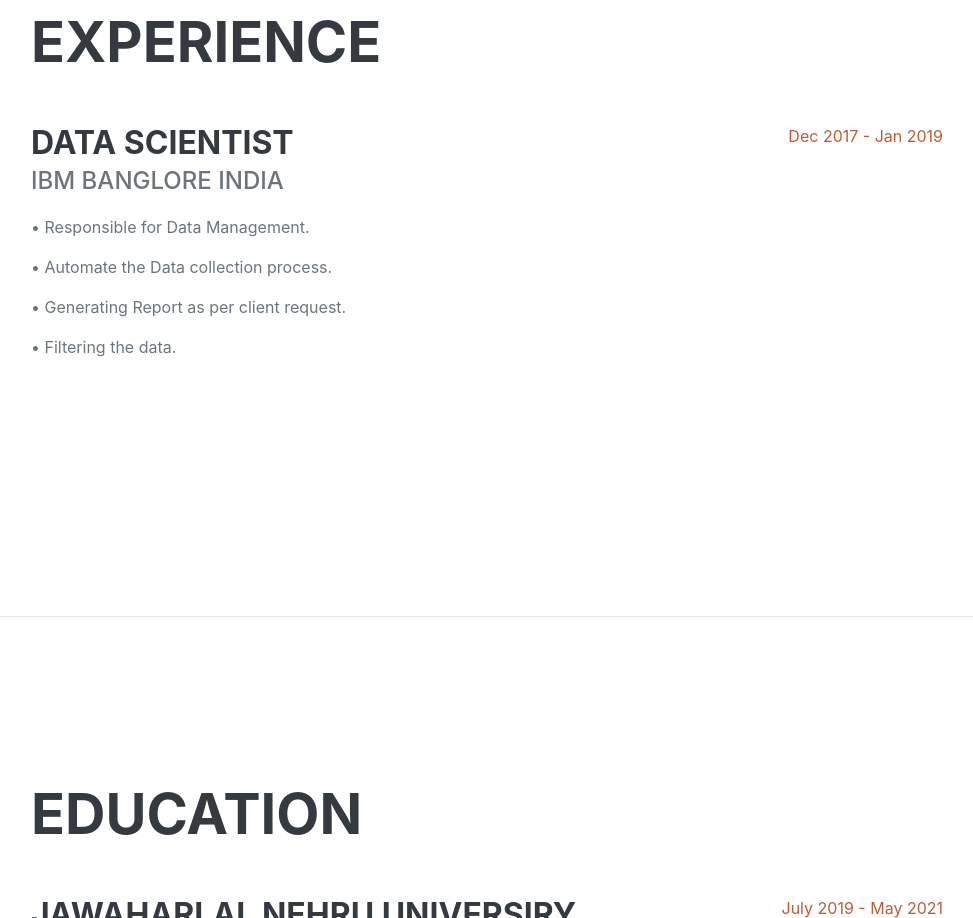
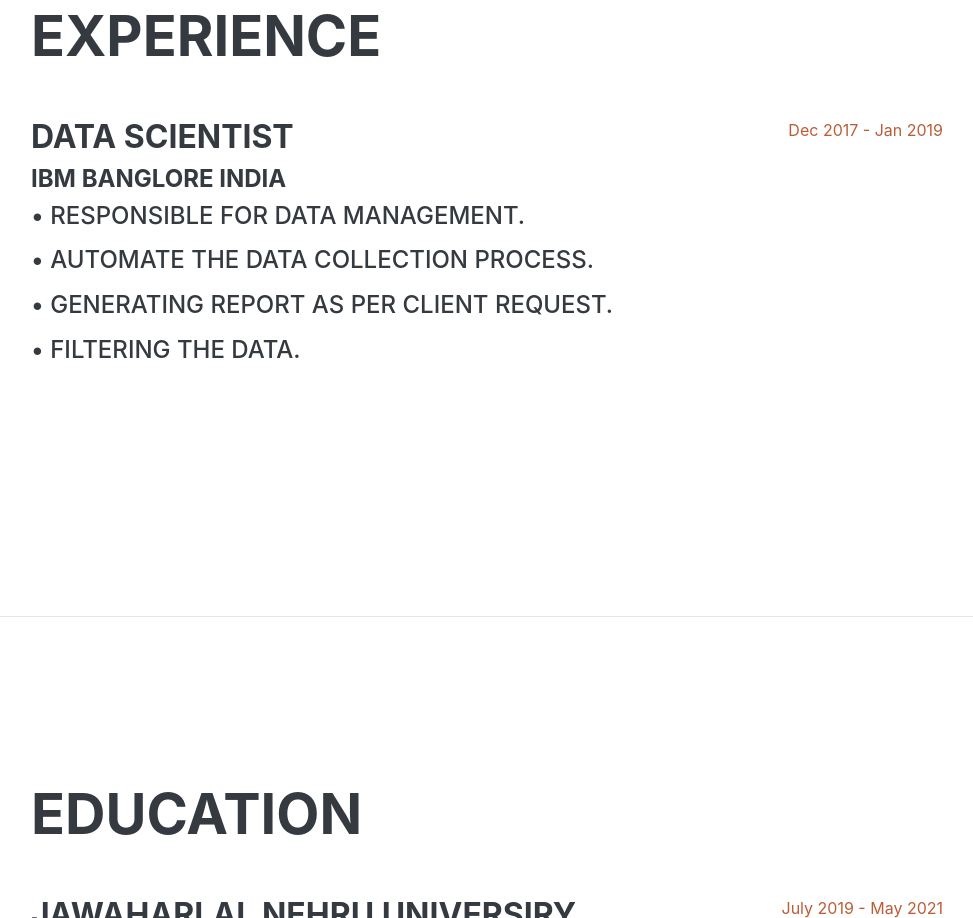
Before and after one commit to s-k-sharma/s-k-sharma.github.io, a plain HTML site: page index.html in a window 1280 px wide. Shown: the part 985-1903 px from the top of the page, without its empty margins (289-1262 px from the left). Drawn offline with nearby package versions, Linux system fonts and the light colour scheme; a web font is replaced by a local one.

Commit message:
commit-3

```diff
--- a/index.html
+++ b/index.html
@@ -63,12 +63,12 @@
                     <h2 class="mb-5">Experience</h2>
                     <div class="d-flex flex-column flex-md-row justify-content-between mb-5">
                         <div class="flex-grow-1">
-                            <h3 class="mb-0">Data Scientist</h3>
-                            <div class="subheading mb-3"> IBM Banglore India</div>
-                            <p>&#8226; Responsible for Data Management.</p>
-                            <p>&#8226; Automate the Data collection process.</p>
-                            <p>&#8226; Generating Report as per client request.</p>
-                            <p>&#8226; Filtering the data.</p>
+                            <h3>Data Scientist</h3>
+                            <h4> IBM Banglore India</h4>
+                            <h4><div class="subheading mb-3"> &#8226; Responsible for Data Management.</div></h4>
+                            <h4><div class="subheading mb-3">&#8226; Automate the Data collection process.</div></h4>
+                            <h4><div class="subheading mb-3">&#8226; Generating Report as per client request.</div></h4>
+                            <h4><div class="subheading mb-3">&#8226; Filtering the data.</div></h4>
                         </div>
                         <div class="flex-shrink-0"><span class="text-primary">Dec 2017 - Jan 2019</span></div>
                     </div>
```
